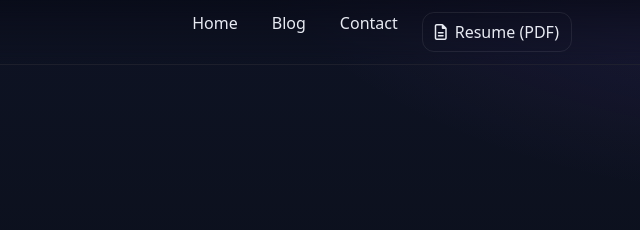
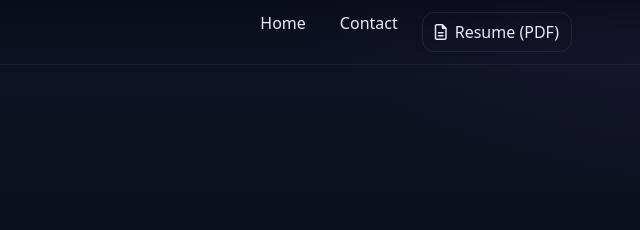
Before and after one commit to wengthree1cm/resume-project, a plain HTML site: page frontend/index.html in a window 1280 px wide. Shown: the top 230 px of the page, 608-1248 px from the left. Drawn offline with Linux system fonts and the light colour scheme; no server answers.

Commit message:
delete blog

```diff
--- a/frontend/index.html
+++ b/frontend/index.html
@@ -21,7 +21,6 @@
       <a class="brand" href="./">CL</a>
       <ul class="nav-menu" id="navMenu">
         <li><a class="nav-link" href="./">Home</a></li>
-        <li><a class="nav-link" target="_blank" href="https://naveend3v.medium.com/">Blog</a></li>
         <li><a class="nav-link" href="./contact.html">Contact</a></li>
         <li><a class="btn ghost" target="_blank" href="./resume/Resume.pdf">
           <i class="fa-regular fa-file-lines"></i> Resume (PDF)
```
